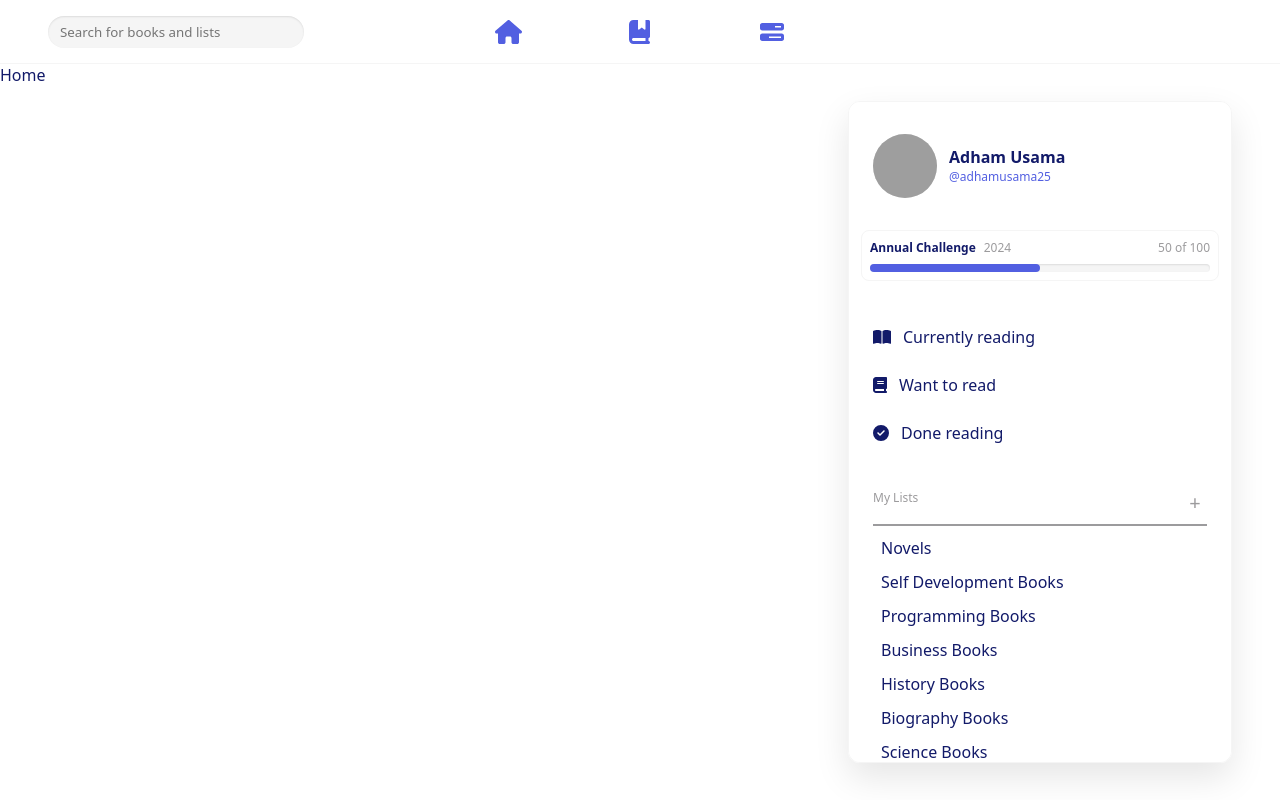
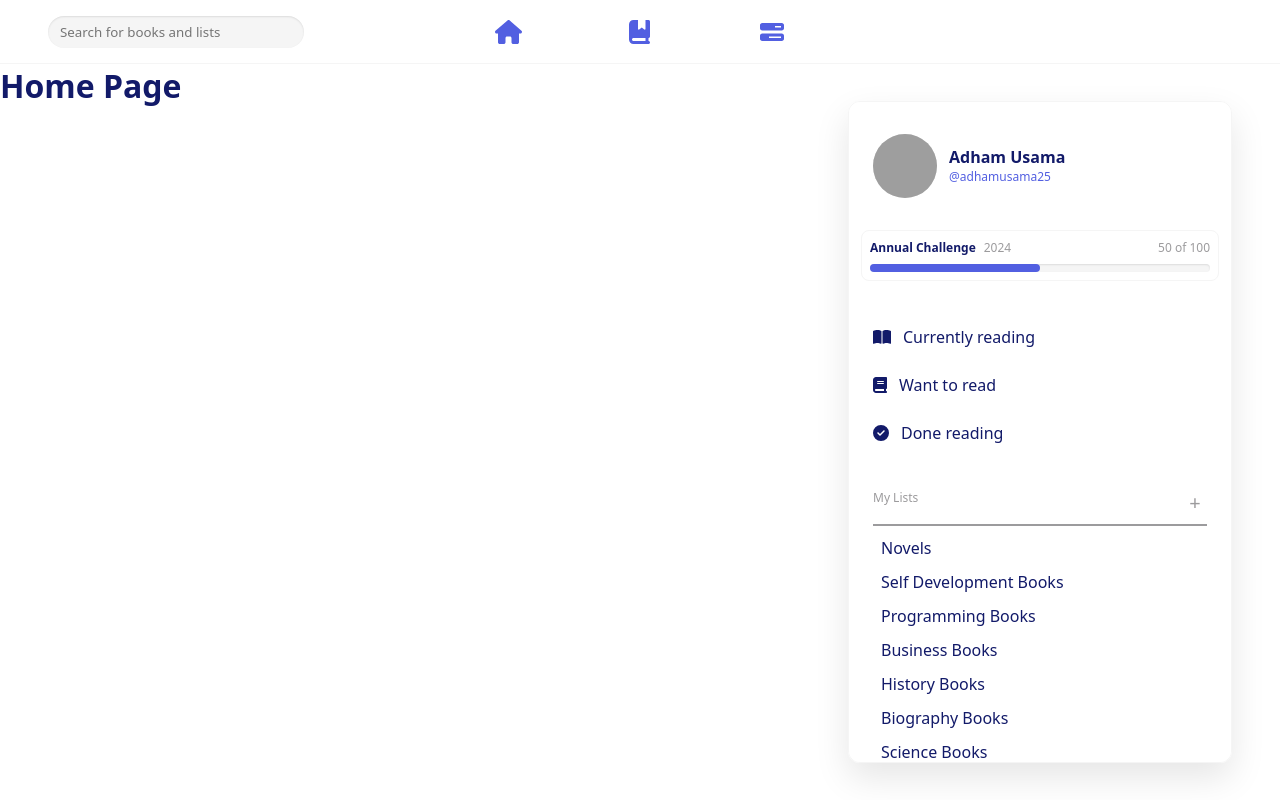
Before and after one commit to Eight-Horsepeople-of-the-Graduation/frontend, a React (Vite) app: page / in a window 1280 px wide. Built offline with nearby package versions, Linux system fonts and the light colour scheme; grey boxes are pictures that could not be loaded.

Commit message:
Optionally hide side pannel if hideOnScrollTo value is gavin to Layout

```diff
--- a/src/components/Layout/Layout.module.css
+++ b/src/components/Layout/Layout.module.css
@@ -6,7 +6,8 @@
 
 .content {
   height: 100%;
-  width: calc(100% - 480px);
+  flex: 1;
+  overflow-y: auto;
 }
 
 .sidePannelContainer {
@@ -16,3 +17,26 @@
   align-items: center;
   width: 480px;
 }
+
+.sidePannelContainer.Hiden {
+  -webkit-animation: shrenk-right 0.5s both !important;
+  animation: shrenk-right 0.5s both !important;
+}
+
+@-webkit-keyframes shrenk-right {
+  0% {
+    width: 480px;
+  }
+
+  100% {
+    width: 0;
+  }
+}
+@keyframes shrenk-right {
+  0% {
+    width: 480px;
+  }
+  100% {
+    width: 0;
+  }
+}
--- a/src/components/Layout/Layout.tsx
+++ b/src/components/Layout/Layout.tsx
@@ -1,19 +1,40 @@
-import React from "react";
+import React, { useRef, useState } from "react";
 import SidePannel from "../SidePannel/SidePannel";
 import classes from "./Layout.module.css";
 import Header from "../Header/Header";
 
 interface LayoutProps {
   children: React.ReactNode;
+  hideOnScrollTo?: number;
 }
 
-const Layout = ({ children }: LayoutProps) => {
+const Layout = ({ children, hideOnScrollTo }: LayoutProps) => {
+  const [hidePannel, setHidePannel] = useState(false);
+  const contentRef = useRef<HTMLDivElement>(null);
+
+  contentRef.current?.addEventListener("scroll", () => {
+    if (!contentRef.current) return;
+
+    if (hideOnScrollTo && contentRef.current.scrollTop > hideOnScrollTo) {
+      setHidePannel(true);
+    } else {
+      setHidePannel(false);
+    }
+  });
+
   return (
     <>
       <Header />
       <div className={classes.layout}>
-        <div className={classes.content}>{children}</div>
-        <div className={classes.sidePannelContainer}>
+        <div className={classes.content} ref={contentRef}>
+          {children}
+        </div>
+        <div
+          className={[
+            classes.sidePannelContainer,
+            hidePannel && classes.Hiden,
+          ].join(" ")}
+        >
           <SidePannel />
         </div>
       </div>
--- a/src/pages/Home/Home.tsx
+++ b/src/pages/Home/Home.tsx
@@ -4,7 +4,11 @@ import Layout from "../../components/Layout/Layout";
 const HomePage = () => {
   document.title = "Readify | Home";
 
-  return <Layout>Home</Layout>;
+  return (
+    <Layout>
+      <h1>Home Page</h1>
+    </Layout>
+  );
 };
 
 export default HomePage;
```
